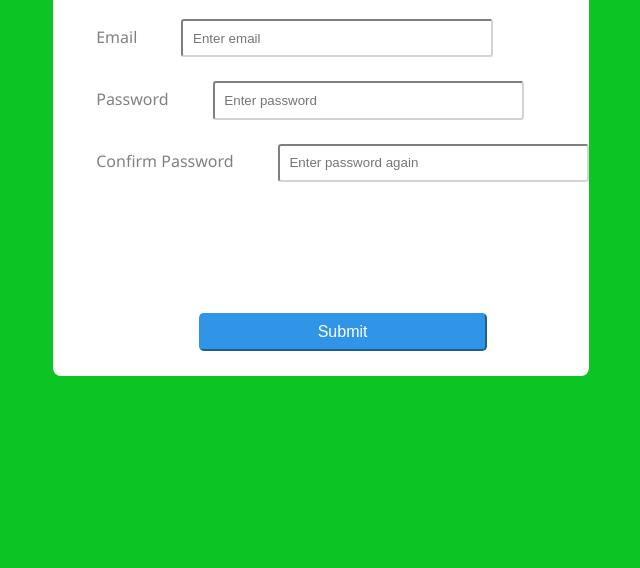
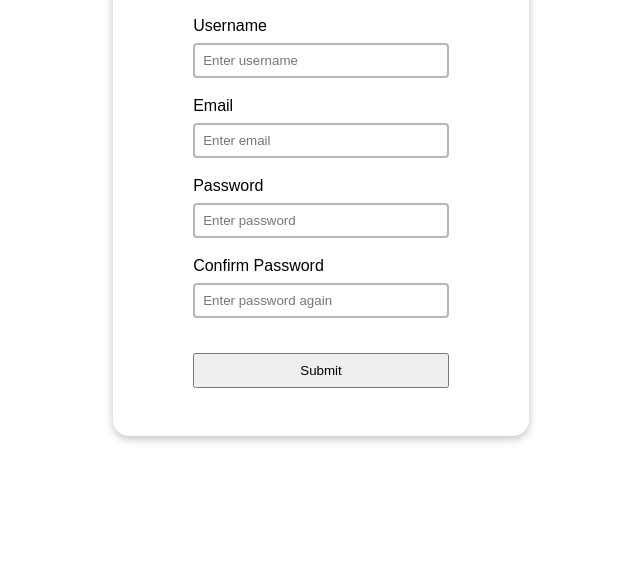
Before and after one commit to Mina-Shah/form-vaildator, a plain HTML site: page index.html in a window 1280 px wide. Shown: the part 232-800 px from the top of the page, without its empty margins (319-959 px from the left). Drawn offline with Linux system fonts and the light colour scheme.

Commit message:
updated styles

```diff
--- a/style.css
+++ b/style.css
@@ -1,254 +1,66 @@
-body {
-    background-color: rgb(13, 196, 37);
-    display: flex;
-    align-items: center;
-    justify-content: center;
-    font-family: 'Segoe UI', Tahoma, Geneva, Verdana, sans-serif;
-    font-size: 1.1rem;
+*{
+    margin: 0;
+    padding: 0;
+    box-sizing: border-box;
+    font-family: Arial, Helvetica, sans-serif;
 }
 
-.container {
-    position: sticky;
-    justify-content: center;
-    min-width: 20rem;
-    height: 33rem;
-    background-color: #ffffff;
-    margin-top: 0.5rem;
-    margin-bottom: 0.5rem;
-    border-radius: 0.5rem;
-    padding-left: 0.2rem;
-}
-
-@media only screen and (min-width: 375px) {
-    .container {
-        position: relative;
-        min-width: 25rem;
-        height: 36rem;
-        display: grid;
-        justify-content: center;
-        align-items: center;
-        margin-left: 1rem;
-        font-size: 1.2rem;
-        margin-top: 0.5rem;
+label{
+    display: block;
     margin-bottom: 0.5rem;
 }
 
-    h1 {
-        margin-top: 0rem;
+.form-wrapper{
+    min-height: 100vh;
+    display: grid;
+    place-items: center;
+    padding: 2rem;
 }
 
-    .username {
-        margin-top: 0rem;
-        margin-left: 2rem;
+.container{
+    padding: 3rem 5rem;
+    box-shadow: rgba(0, 0, 0, 0.24) 0px 3px 8px;
+    border-radius: 16px;
 }
 
-    .input-username {
-        min-width: 17rem;
-        margin-left: 2.5rem;
+.form-heading{
+    font-size: 2rem;
+    margin-bottom: 2rem;
+    text-align: center;
 }
 
-    .input-email {
-        min-width: 17rem;
-        margin-left: 2.5rem;
+.inputs-wrapper{
+    display: flex;
+    flex-direction: column;
+    gap: 1rem;
 }
 
-    .input-password {
-        min-width: 17rem;
-        margin-left: 2rem;
+.submit-button{
+    margin-top: 2rem;
+    width: 100%;
+    padding: 0.5rem;
 }
 
-    .input-confirm-password {
-        min-width: 17rem;
-        margin-bottom: 3rem;
-        margin-left: 2rem;
+.input{
+    width: 100%;
+    padding: 0.5rem;
+    border-radius: 4px;
+    border: 2px solid rgb(182, 182, 182);
 }
 
-    .submit-button {
-        min-width: 18rem;
-        margin-bottom: 0.5rem;
-        margin-left: 2rem;
+.alert{
+    color: red;
+    font-size: 0.8rem;
+    margin-top: 0.2rem;
 }
 
+@media screen and (max-width: 480px) {
+    .form-heading{
+        font-size: 1.5rem;
     }
 
-@media only screen and (min-width: 425px) {
-
-    .container {
-        position: relative;
-        min-width: 24rem;
-        height: 36rem;
-        display: grid;
-        justify-content: center;
-        align-items: center;
-        margin-left: 1rem;
-        font-size: 1rem;
-        margin-top: 0.5rem;
-        margin-bottom: 0.5rem;
-    }
-
-    .username {
-        margin-top: 0rem;
-    }
-
-    .input-username {
-        min-width: 18rem;
-    }
-
-    .input-email {
-        min-width: 18rem;
-    }
-
-    .input-password {
-        min-width: 18rem;
-    }
-
-    .input-confirm-password {
-        min-width: 18rem;
-        margin-bottom: 3rem;
+    .container{
+        width: 100%;
+        padding: 3rem 2rem;
     }
 }
-
-@media only screen and (min-width: 768px) {
-    .container {
-        position: sticky;
-        height: 35rem;
-        min-width: 28rem;
-        display: grid;
-        place-items: center;
-        margin: 20rem;
-
-    }
-}
-
-@media only screen and (min-width: 1024px) {
-    .container{
-       margin: 2.5rem;
-       min-width: 28rem;
-    }
-    .input-username {
-        width: 13rem;
-        border-radius: 0.2rem;
-        border-color: lightgray;
-        padding: 0.6rem;
-        margin-left: 2.5rem;
-        margin-top: 0.5rem;
-        margin-bottom: 0.8rem;
-    }
-
-}
-
-
-
-h1 {
-    text-align: center;
-    font-size: 1.6rem;
-    padding-top: 1rem;
-}
-
-.username {
-    color: grey;
-    margin-left: 2.5rem;
-    margin-bottom: 0rem;
-    margin-top: 0.5rem;
-}
-
-.alert1{
-    color: red;
-    font-size: 0.8rem;
-    margin-left: 2.5rem ;
-    margin-top: 0.2rem;
-    margin-bottom: 0rem;
-}
-
-.alert2{
-    color: red;
-    font-size: 0.8rem;
-    margin-left: 2.5rem ;
-    margin-top: 0.2rem;
-    margin-bottom: 0rem;
-}
-
-.alert3{
-    color: red;
-    font-size: 0.8rem;
-    margin-left: 2.5rem ;
-    margin-top: 0.2rem;
-    margin-bottom: 0rem;
-}
-
-.alert4{
-    color: red;
-    font-size: 0.8rem;
-    margin-left: 2.5rem ;
-    margin-top: 0.2rem;
-    margin-bottom: 0rem;
-}
-
-.input-username {
-    width: 13rem;
-    border-radius: 0.2rem;
-    border-color: lightgray;
-    padding: 0.6rem;
-    margin-left: 2.5rem;
-    margin-top: 0.5rem;
-}
-
-.email {
-    color: grey;
-    margin-left: 2.5rem;
-    margin-bottom: 0rem;
-    margin-top: 0.5rem;
-}
-
-.input-email {
-    width: 13rem;
-    border-radius: 0.2rem;
-    border-color: lightgray;
-    padding: 0.6rem;
-    margin-left: 2.5rem;
-    margin-top: 0.5rem;
-}
-
-.password {
-    color: grey;
-    margin-left: 2.5rem;
-    margin-bottom: 0rem;
-    margin-top: 0.5rem;
-}
-
-.input-password {
-    border-radius: 0.2rem;
-    width: 13rem;
-    border-color: lightgray;
-    padding: 0.6rem;
-    margin-left: 2.5rem;
-    margin-top: 0.5rem;
-}
-
-.confirm-password {
-    color: grey;
-    margin-left: 2.5rem;
-    margin-bottom: 0rem;
-    margin-top: 0.5rem;
-}
-
-.input-confirm-password {
-    width: 13rem;
-    border-radius: 0.2rem;
-    border-color: lightgray;
-    padding: 0.6rem;
-    margin-left: 2.5rem;
-    margin-top: 0.5rem;
-}
-
-.submit-button {
-    background-color: rgb(48, 149, 231);
-    color: white;
-    font-size: 1rem;
-    padding: 0.5rem;
-    border-color: rgb(48, 149, 231);
-    border-radius: 0.3rem;
-    width: 14.5rem;
-    margin-left: 2.5rem;
-    margin-top: 2rem;
-}
```
Lines whose indentation alone changed are shown as unchanged.
